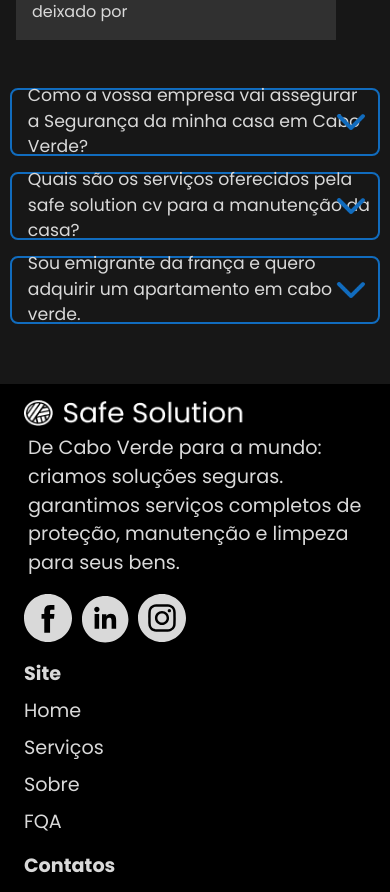
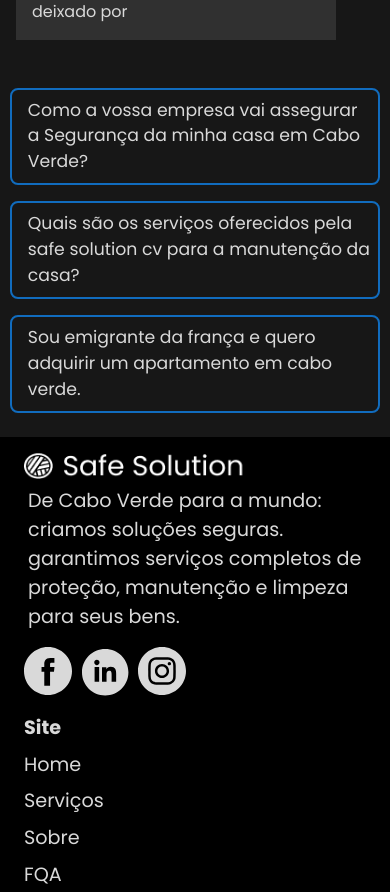
Before and after one commit to juniorgomes14/Safe-Website, a React (Vite) app: page / in a window 390 px wide. Shown: the part 4243-5135 px from the top of the page. Built offline with nearby package versions, Linux system fonts and the light colour scheme.

Commit message:
fix: arrow question

```diff
--- a/src/components/Question/Question.css
+++ b/src/components/Question/Question.css
@@ -76,9 +76,11 @@
 @media screen and (max-width: 600px){
     .question-container{
         width: 95%;
+
     }
     .question-title{
         font-size: .9em;
+        height: auto;
     }
     .question-response-text{
         color: var(--light-gray);
@@ -86,10 +88,12 @@
     }
     .arrow{
         right: .2rem;
+        display: none;
 
     }
     .arrow-open{
         right: .2rem;
+        display: none;
 
     }
 }
--- a/src/sections/FAQ/FAQ.jsx
+++ b/src/sections/FAQ/FAQ.jsx
@@ -10,7 +10,7 @@
           "Como a vossa empresa vai assegurar a Segurança da minha casa em Cabo Verde?"
         }
         response={
-          "A safe solution cv adequa os seus serviços as necessidades e exigências do seu cliente, podemos instalar câmeras de segurança, alarmes, porteiro."
+          "A Safe Solution adequa os seus serviços as necessidades e exigências do seu cliente, podemos instalar câmeras de segurança, alarmes, porteiro."
         }
       />
       <Question
@@ -18,7 +18,7 @@
           "Quais são os serviços oferecidos pela safe solution cv para a manutenção da casa?"
         }
         response={
-          "a safe solution cv oferece uma grande diversidade de servços no âmbito da manutenção de casas, desde a renovação de pinturas internas e externas, canalização, instalação ou substituição de tanques, electricidade e inflitração, entre outros."
+          "A Safe Solution oferece uma grande diversidade de servços no âmbito da manutenção de casas, desde a renovação de pinturas internas e externas, canalização, instalação ou substituição de tanques, electricidade e inflitração, entre outros."
         }
       />
       <Question
@@ -26,7 +26,7 @@
           "Sou emigrante da frança e quero adquirir um apartamento em cabo verde."
         }
         response={
-          "a safe solution cv encontre o apartamento perfeito para si, com indicações específicas da localização, dimensão, preço da sua preferência."
+          "A Safe Solution encontre o apartamento perfeito para si, com indicações específicas da localização, dimensão, preço da sua preferência."
         }
       />
     </section>
```
